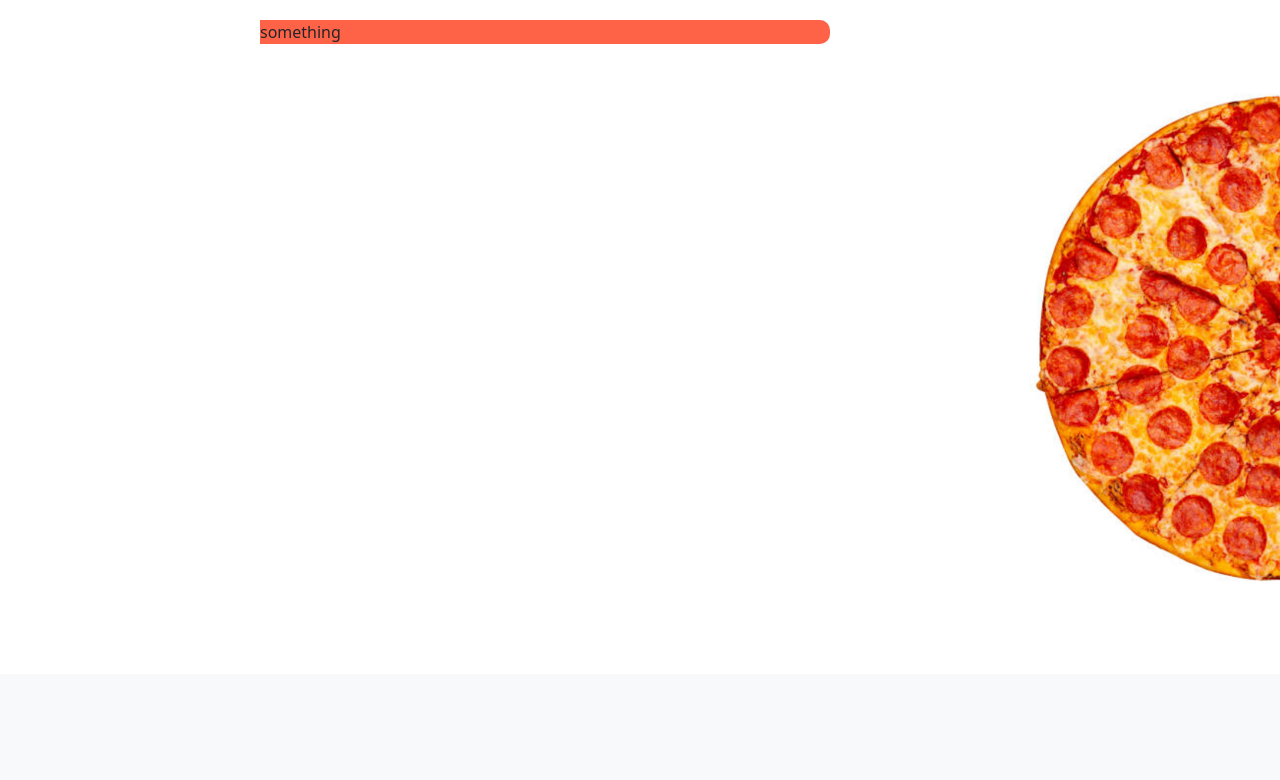
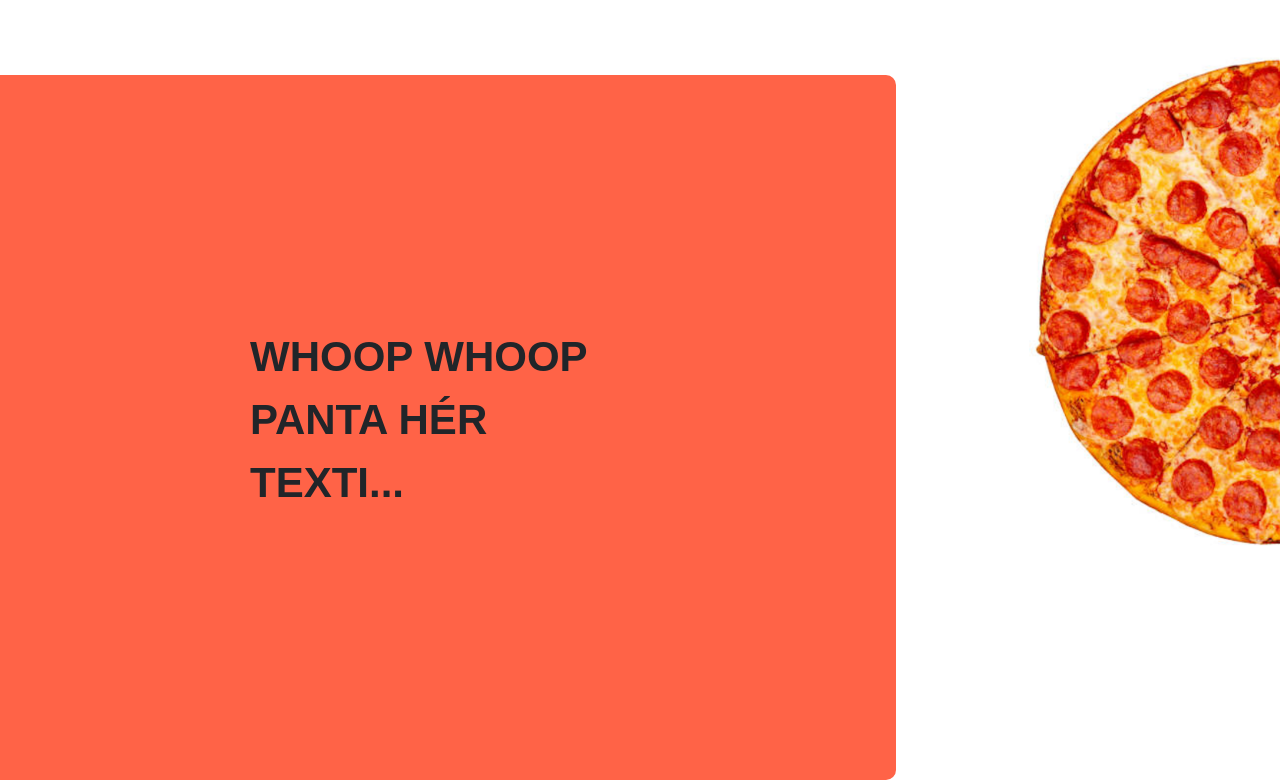
Before and after one commit to dorajohanns/pizza_v2, a Django app: page / in a window 1280 px wide. Shown: the part 126-906 px from the top of the page. Before the commit the page ends 707 px from the top, so only its background shows below. Run offline with Django 4.2, Linux system fonts and the light colour scheme.

Commit message:
css fyrir main page
sorry var óvart á main branchinu

```diff
--- a/static/css/mainpage.css
+++ b/static/css/mainpage.css
@@ -6,16 +6,32 @@
 
 }
 
-#para {
+/*#halfpizza {
+    width: 25%;
+    float: right;
+    margin-left: 50px;
+}*/
+
+#halfpizza {
+    position: absolute;
+    top: 15%;
+    right: 0;
+    width: 25%;
+    margin-top: 50px;
+}
+
+#container {
     background-color: tomato;
     border-top-right-radius: 10px;
     border-bottom-right-radius: 10px;
-    width: 75%;
+    width: 70%;
+    padding: 250px;
+    margin-top: 75px;
 
 }
 
-#halfpizza{
-    width: 25%;
-    float: right;
-
+#text {
+    font-size: 42px;
+    font-family: "Arial";
+    font-weight: 600;
 }
--- a/templates/main-page/mainpage.html
+++ b/templates/main-page/mainpage.html
@@ -4,14 +4,12 @@
 <html>
     <body id="body">
 
-        <main>
-            <div>
-                <p id="para">something</p>
-             </div>
-        </main>
-        <div>
-            <img id="halfpizza" src="../../static/images/real_halfpizza.jpg" alt="mainscreen pizza">
+
+        <div id="container">
+            <p id="text">WHOOP WHOOP PANTA HÉR TEXTI...</p>
+
         </div>
+        <img id="halfpizza" src="../../static/images/real_halfpizza.jpg" alt="mainscreen pizza">
     </body>
 </html>
 {% endblock %}
```
